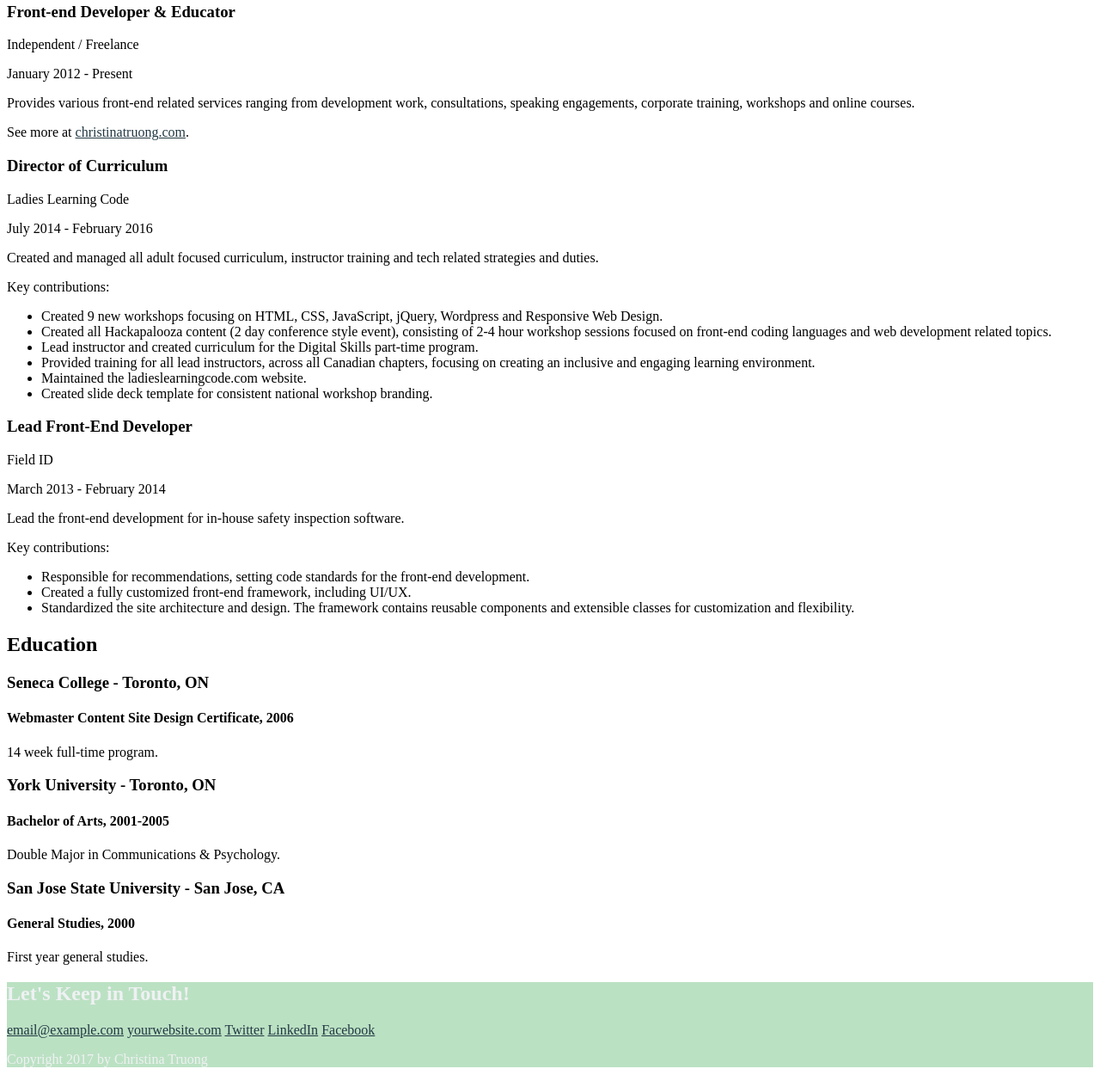
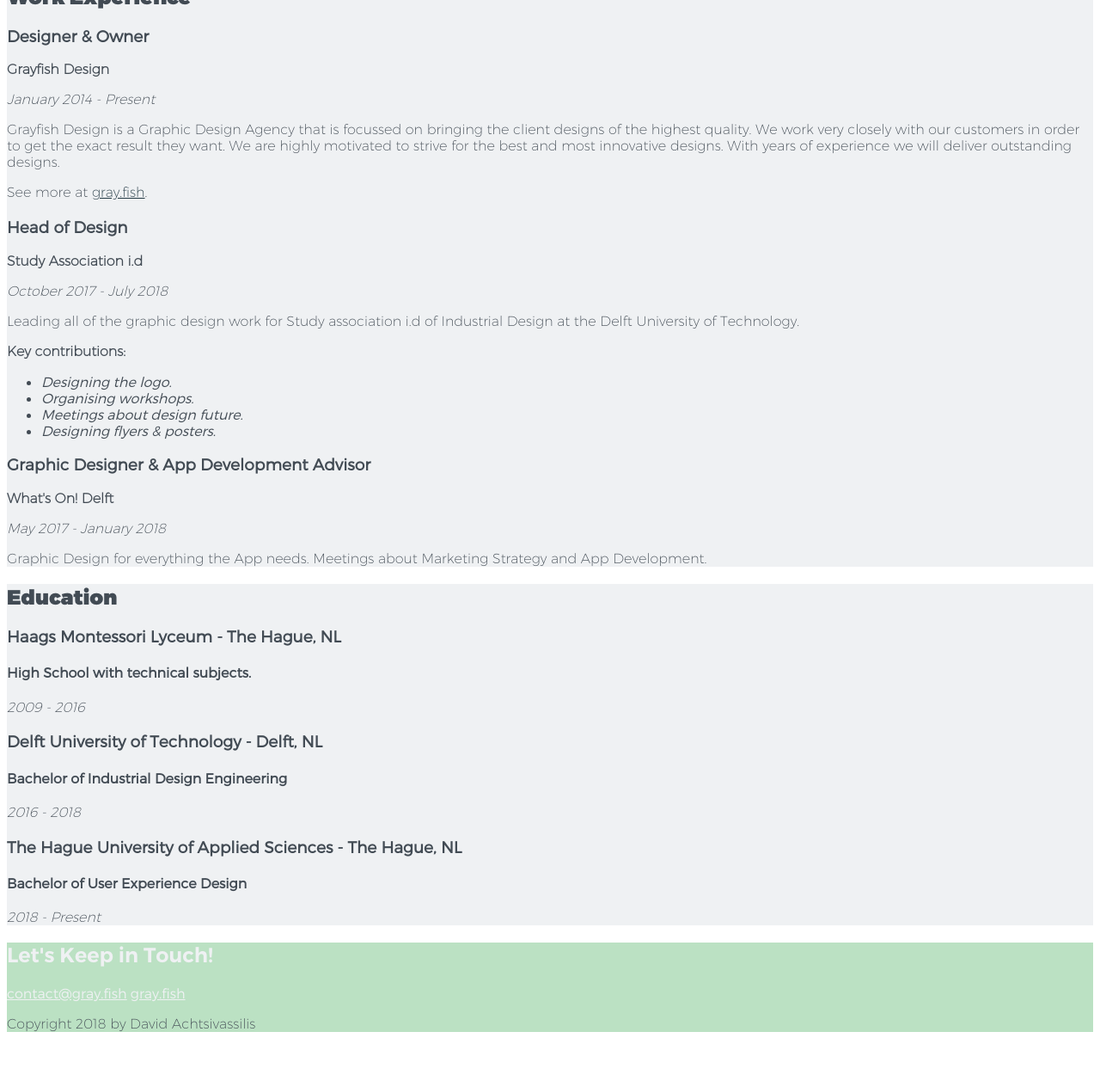
Before and after one commit to UXDSkillslab1718/3-css-essential-training-1-2-resume-files-DavidAcht, a plain HTML site: page Skills Lab Resume/index.html in a window 1280 px wide. Shown: the part 439-1696 px from the top of the page at 86% size. After the commit the page ends 1655 px from the top, so only its background shows below. Drawn offline with Linux system fonts and the light colour scheme.

Commit message:
Assignment 3

```diff
--- a/Skills Lab Resume/css/styles.css
+++ b/Skills Lab Resume/css/styles.css
@@ -5,6 +5,25 @@
 #BBE1C3 - Seafoam Green
 #424B54 - Space Gray
 */
+
+@font-face{
+    font-family: 'Trueno Semi Bold';
+    src: url(../fonts/TruenoSBd_3.otf);
+}
+@font-face{
+    font-family: 'Trueno Ultra Black';
+    src: url(../fonts/TruenoUltBlk_0.otf);
+    }
+@font-face{
+    font-family: 'Trueno Ultra Light';
+    src: url(../fonts/TruenoUltLt_3.otf);
+}
+@font-face{
+        font-family: 'Trueno Light';
+    src: url(../fonts/TruenoLt_4.otf);
+}
+
+
 
 /*Global Styles
 --------------------------*/
@@ -18,23 +37,65 @@
     text-decoration: none;
 }
 
+p {
+    font-family: 'Trueno Ultra Light';
+    color: #424B54;
+}
+
+h2{
+    font-family: 'Trueno Ultra Black';
+    color: #424B54;
+}
+
+h3{
+    font-family: 'Trueno Light';
+    color: #424B54;
+}
+
+h4{
+    font-family: 'Trueno Light';
+    color: #424B54;
+}
+
+ul{
+    font-family: 'Trueno Light';
+    color: #424B54;
+}
 /* Header and Footer Styles
 --------------------------*/
 header{
     background: #A7CDBD;
+    color: #EFF1F3;
+    font-family: 'Trueno Semi Bold';
+}
+
+header h2{
+    font-family: 'Trueno Semi Bold';
+    color: #EFF1F3;
+}
+
+header p{
     color: #EFF1F3;
 }
 footer{
     background: #BBE1C3;
     color: #EFF1F3;
     }
+footer h2{
+    font-family: 'Trueno Semi Bold';
+    color: #EFF1F3;
 }
 
+footer a{
+    font-family: 'Trueno Light';
+    color: #EFF1F3;
+}
 
 /* Work Experience Styles
 --------------------------*/
 .work, .education{
     background: #EFF1F3;
+    font-family: 'Trueno Light';
 }
 
 
--- a/Skills Lab Resume/index.html
+++ b/Skills Lab Resume/index.html
@@ -4,7 +4,6 @@
     <meta charset="UTF-8">
     <meta name="viewport" content="width=device-width, initial-scale=1.0">
     <title>David's Resume</title>
-    <link href="https://fonts.googleapis.com/css?family=Caveat|Open+Sans:400,400i,700" rel="stylesheet">
     <link rel="stylesheet" href="css/styles.css">
 </head>
 <body>
@@ -15,8 +14,9 @@
 
             <div class="column-wide">
               <h1>David Achtsivassilis</h1>
-              <h2>Web Developer + Educator</h2>
-              <p>As a developer, I specialize in creating modular and scalable front-end architectures. As an educator, I focused on creating inclusive learning environments and curriculum development. I'm also a certified <a href="#">BODYPUMP</a> Instructor for GoodLife Fitness!</p>
+              <h2>Graphic Designer & Student</h2>
+              <p> Technology and design are two of my biggest hobbies and motivational drivers. That's why I always insist on doing something in a way that differs from everybody else's. I am obsessed with creating.
+I want to take any opportunity to make something my own, because something is never perfect unless you make it yourself. I am truly driven by the fact that there is so much yet to discover, that the ony limit is your imagination.</p>
             </div>
         </div>
     </header>
@@ -29,50 +29,45 @@
 
                 <!-- Job Details: copy this block to add more positions. -->
                 <div class="column-narrow">
-                    <h3>Front-end Developer & Educator</h3>
-                    <p>Independent / Freelance</p>
-                    <p>January 2012 - Present</p>
+                    <h3>Designer & Owner</h3>
+                    <p><b>Grayfish Design</b></p>
+                    <p><i>January 2014 - Present</i></p>
                 </div>
                 <div class="column-wide">
-                  <p>Provides various front-end related services ranging from development work, consultations, speaking engagements, corporate training, workshops and online courses.</p>
-                  <p>See more at <a href="http://christinatruong.com">christinatruong.com</a>.</p>
+                  <p>Grayfish Design is a Graphic Design Agency that is focussed on bringing the client designs of the highest quality.
+We work very closely with our customers in order to get the exact result they want. We are highly motivated to strive for the best and most innovative designs. With years of experience we will deliver outstanding designs. </p>
+                  <p>See more at <a href="http://gray.fish">gray.fish</a>.</p>
                 </div>
 
                 <!-- Job Details -->
                 <div class="column-narrow">
-                    <h3>Director of Curriculum</h3>
-                    <p>Ladies Learning Code</p>
-                    <p>July 2014 - February 2016</p>
+                    <h3>Head of Design</h3>
+                    <p><b>Study Association i.d</b></p>
+                    <p><i>October 2017 - July 2018</i></p>
                 </div>
 
                 <div class="column-wide">
-                    <p>Created and managed all adult focused curriculum, instructor training and tech related strategies and duties.</p>
+                    <p>Leading all of the graphic design work for Study association i.d of Industrial Design at the Delft University of Technology.</p>
 
-                    <p>Key contributions:</p>
+                    <p><b>Key contributions:</b></p>
                     <ul>
-                        <li>Created 9 new workshops focusing on HTML, CSS, JavaScript, jQuery, Wordpress and Responsive Web Design.</li>
-                        <li>Created all Hackapalooza content (2 day conference style event), consisting of 2-4 hour workshop sessions focused on front-end coding languages and web development related topics.</li>
-                        <li>Lead instructor and created curriculum for the Digital Skills part-time program.</li>
-                        <li>Provided training for all lead instructors, across all Canadian chapters, focusing on creating an inclusive and engaging learning environment.</li>
-                        <li>Maintained the ladieslearningcode.com website.</li>
-                        <li>Created slide deck template for consistent national workshop branding.</li>
+                        <i>
+                        <li>Designing the logo.</li>
+                        <li>Organising workshops.</li>
+                        <li>Meetings about design future.</li>
+                        <li>Designing flyers & posters.</li>
+                            </i>
                     </ul>
                 </div>
 
                 <!-- Job Details -->
                 <div class="column-narrow">
-                    <h3>Lead Front-End Developer</h3>
-                    <p>Field ID</p>
-                    <p>March 2013 - February 2014</p>
+                    <h3>Graphic Designer & App Development Advisor</h3>
+                    <p><b>What's On! Delft</b></p>
+                    <p><i>May 2017 - January 2018</i></p>
                 </div>
                 <div class="column-wide">
-                    <p>Lead the front-end development for in-house safety inspection software.</p>
-                    <p>Key contributions:</p>
-                    <ul>
-                        <li>Responsible for recommendations, setting code standards for the front-end development.</li>
-                        <li>Created a fully customized front-end framework, including UI/UX.</li>
-                        <li>Standardized the site architecture and design. The framework contains reusable components and extensible classes for customization and flexibility.</li>
-                    </ul>
+                    <p>Graphic Design for everything the App needs. Meetings about Marketing Strategy and App Development.</p>
                 </div>
             </div>
         </section>
@@ -84,17 +79,17 @@
                 <h2>Education</h2>
 
                 <!-- School details: copy this block to add more schools. -->
-                <h3>Seneca College - Toronto, ON</h3>
-                <h4>Webmaster Content Site Design Certificate, 2006</h4>
-                <p>14 week full-time program.</p>
+                <h3>Haags Montessori Lyceum - The Hague, NL</h3>
+                <h4>High School with technical subjects.</h4>
+                <p><i>2009 - 2016</i></p>
 
-                <h3>York University - Toronto, ON</h3>
-                <h4>Bachelor of Arts, 2001-2005</h4>
-                <p>Double Major in Communications & Psychology.</p>
+                <h3>Delft University of Technology - Delft, NL</h3>
+                <h4>Bachelor of Industrial Design Engineering</h4>
+                <p><i>2016 - 2018</i></p>
 
-                <h3>San Jose State University - San Jose, CA</h3>
-                <h4>General Studies, 2000</h4>
-                <p>First year general studies.</p>
+                <h3>The Hague University of Applied Sciences - The Hague, NL</h3>
+                <h4>Bachelor of User Experience Design</h4>
+                <p><i>2018 - Present</i></p>
             </div>
         </section>
     </main>
@@ -106,14 +101,11 @@
 
             <!-- Social media and contact links. Add or remove any networks. -->
             <div class="contact-info">
-                <a href="mailto:email@example.com">email@example.com</a>
-                <a href="http://yourwebsite.com">yourwebsite.com</a>
-                <a href="#">Twitter</a>
-                <a href="#">LinkedIn</a>
-                <a href="#">Facebook</a>
+                <a href="mailto:email@example.com">contact@gray.fish</a>
+                <a href="http://gray.fish">gray.fish</a>
             </div>
 
-            <p>Copyright 2017 by Christina Truong</p>
+            <p>Copyright 2018 by David Achtsivassilis</p>
         </div>
     </footer>
 </body>
```
Also changed, not shown: Skills Lab Resume/fonts/TruenoLt_4.otf (added), Skills Lab Resume/fonts/TruenoSBd_3.otf (added), Skills Lab Resume/fonts/TruenoUltBlk_0.otf (added), Skills Lab Resume/fonts/TruenoUltLt_3.otf (added).
